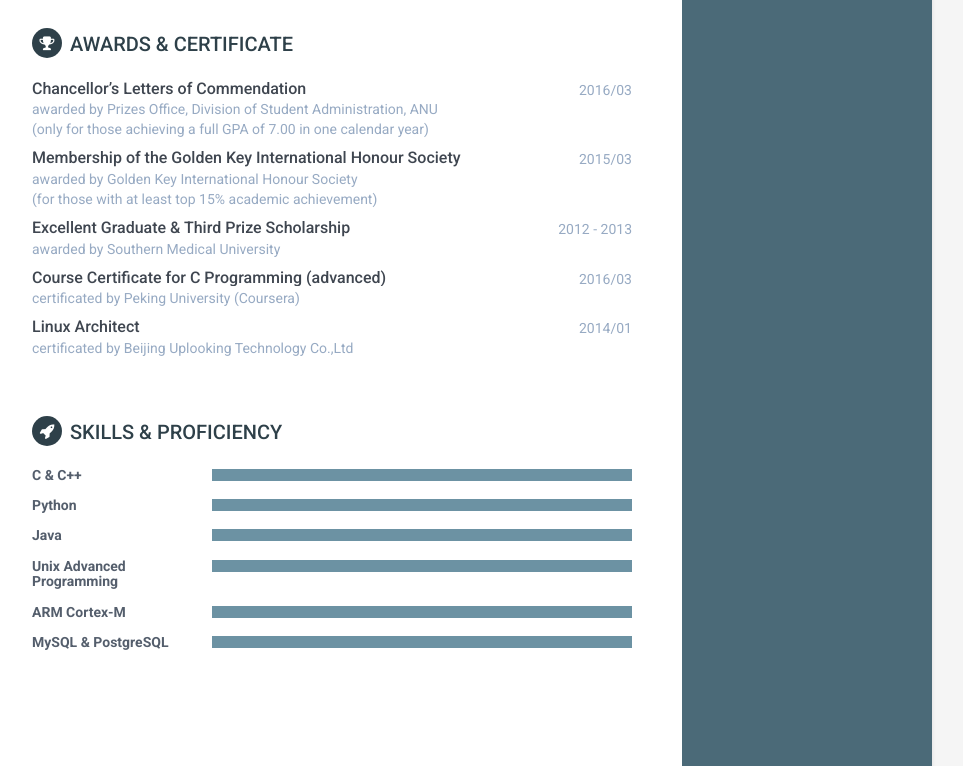
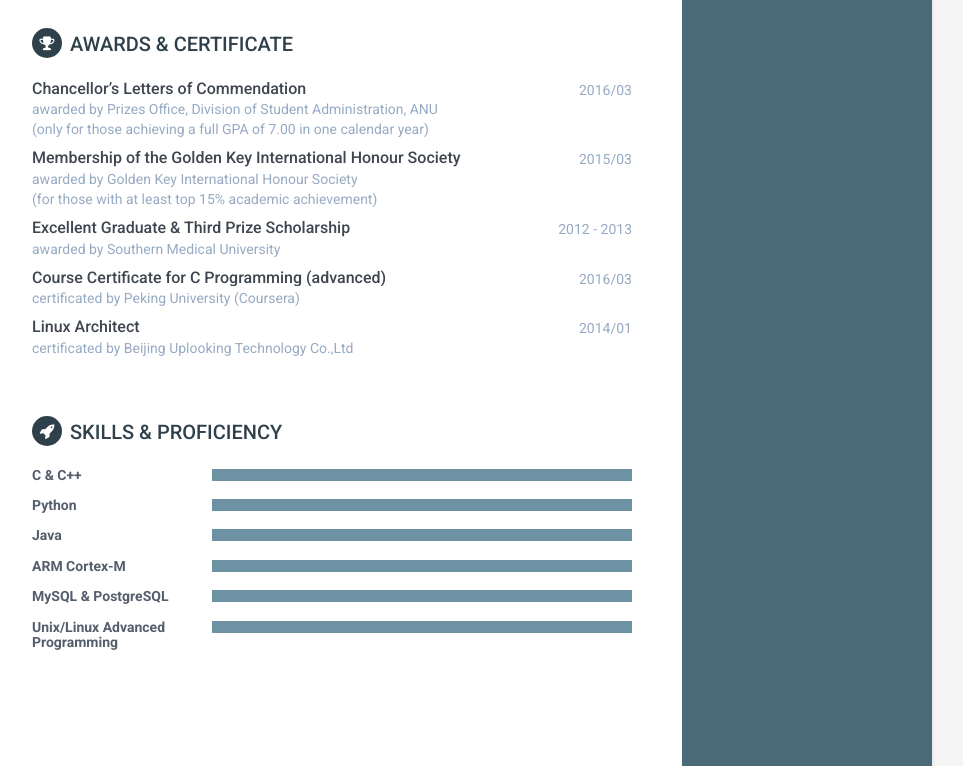
Before and after one commit to thomas-liao/thomas-liao.github.io, a Jekyll site: the page built from index.html, in a window 1280 px wide and 900 px high, scrolled down 1169 px, cut to the strip 0-766 px from the top of the window. Shown: the whole strip, without its empty margins (188-1151 px from the left). Built offline with Jekyll 4.4.1, drawn with Linux system fonts in a browser that asks for light colours.

Commit message:
update skills

```diff
--- a/_includes/skills.html
+++ b/_includes/skills.html
@@ -26,14 +26,6 @@
                     </div><!--//item-->
 
                     <div class="item">
-                        <h3 class="level-title">Unix Advanced Programming</h3>
-                        <div class="level-bar">
-                            <div class="level-bar-inner" data-level="85%">
-                            </div>
-                        </div><!--//level-bar-->
-                    </div><!--//item-->
-
-                    <div class="item">
                         <h3 class="level-title">ARM Cortex-M</h3>
                         <div class="level-bar">
                             <div class="level-bar-inner" data-level="85%">
@@ -49,5 +41,13 @@
                         </div><!--//level-bar-->
                     </div><!--//item-->
 
+                    <div class="item">
+                        <h3 class="level-title">Unix/Linux Advanced Programming</h3>
+                        <div class="level-bar">
+                            <div class="level-bar-inner" data-level="85%">
+                            </div>
+                        </div><!--//level-bar-->
+                    </div><!--//item-->
+
                 </div>
             </section><!--//skills-section-->
```
